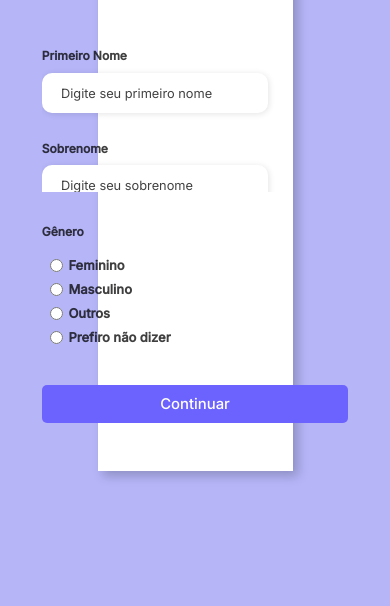
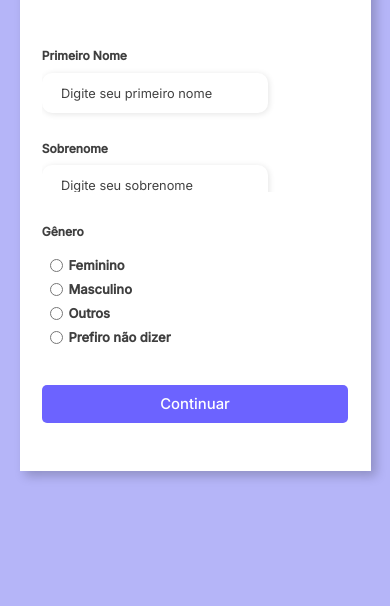
Before and after one commit to ivanolivendev/formularioResponsivo, a plain HTML site: page index.html in a window 390 px wide. Shown: the part 238-844 px from the top of the page. Drawn offline with Linux system fonts and the light colour scheme.

Commit message:
Update style.css

```diff
--- a/assets/css/style.css
+++ b/assets/css/style.css
@@ -183,7 +183,7 @@ body {
 
 @media screen and (max-width: 1064px) {
     .container {
-        /* width: 90%; */
+        width: 90%;
         height: auto;
     }
     .input-group {
```
